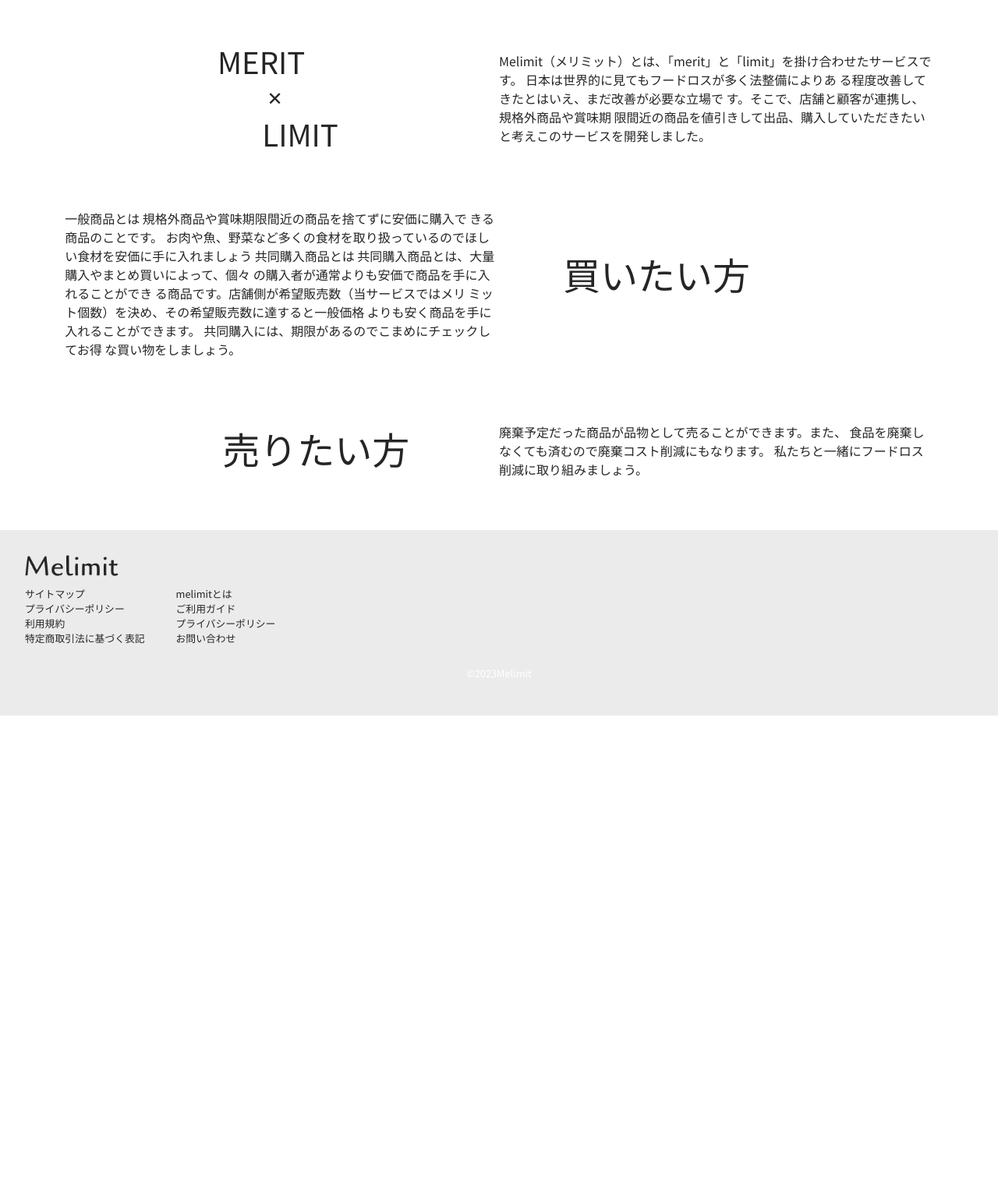
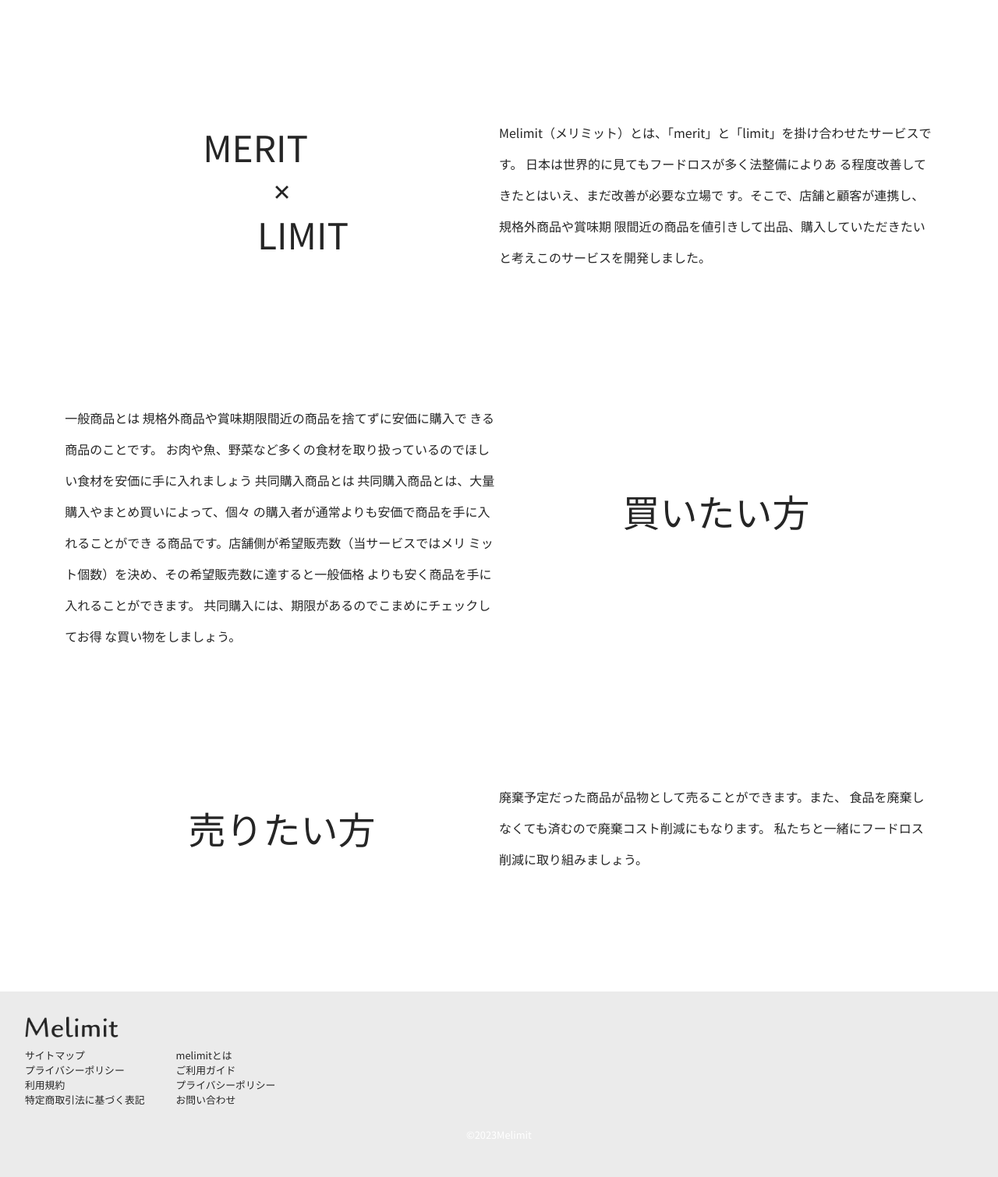
Before and after one commit to shumpei-kayano/2023TeamA, a Django app: page /what-melimit/ in a window 1280 px wide. Shown: the part 165-1675 px from the top of the page at 78% size. Before the commit the page ends 1083 px from the top, so only its background shows below. Run offline with Django 4.2, Linux system fonts and the light colour scheme.

Commit message:
Melimitとは完成

```diff
--- a/src/user/static/css/_explain.scss
+++ b/src/user/static/css/_explain.scss
@@ -1,74 +1,62 @@
-.section1 {
+.explain-top__section1 {
     display: flex;
     flex-direction: row;
-}
-
-.section1_left, .section1_right {
+    margin: 134px 0;  // 上下にマージンを追加する
+    &_left {
         flex: 1;
-}
-
-.section2 {
-    display: flex;
-    flex-direction: row-reverse;
-}
-
-.section2_left, .section2_right {
-    flex: 1;
-}
-.section3 {
-    display: flex;
-    flex-direction: row;
-}
-
-.section3_left, .section3_right {
-    flex: 1;
-}
-
-.section1_left {
         display: flex;
         flex-direction: column;
         align-items: center;
-}
-
-.section1, .section2, .section3 {
-    margin: 50px 0;  // 上下にマージンを追加する
-}
-
-.section1_left {
-    font-size: 1em;  // 文字を大きくする
-    margin-top: 0px;  // 上にマージンを追加する
-    transform: translateX(-9px);  // 左に50px移動する
-}
-
-.section2_left {
-    font-size: 3em;  // 文字を大きくする
-    margin-top: 63px;  // 上にマージンを追加する
-    transform: translateX(82px);  // 左に50px移動する
-}
-
-.section3_left {
-    font-size: 3em;  // 文字を大きくする
-    margin-top: 13px;  // 上にマージンを追加する
-    transform: translateX(202px);  // 左に50px移動する
-}
-
-.container {
-    display: flex;
-    flex-direction: column;
-    justify-content: space-between;
-    height: 100vh;  // コンテナの高さをビューポートの高さに設定
-}
-
+        font-size: 1.2em;  // 文字を大きくする
+        margin-top: 20px;  // 上にマージンを追加する
+        // transform: translateX(-29px);  // 左に50px移動する
         .merit {
             font-size: 2.4em;  // 文字を大きくする
-    margin-right: 35px;  // 右側にマージンを追加する
+        transform: translateX(-34px);  // 左に50px移動する
     }
-
         .limit {
             font-size: 2.4em;  // 文字を大きくする
-    margin-left: 65px;  // 左側にマージンを追加する
+            transform: translateX(27px);  // 左に50px移動する
         }
-
         .cross {
             font-size: 1.5em;  // "✕"の文字サイズを調整する
         }
+    }
+    &_right {
+        flex: 1;
+        line-height: 2.5;  // 行間を1.5に設定する
+    }
+}
+
+
+.explain-top__section2 {
+    display: flex;
+    flex-direction: row-reverse;
+    margin: 134px 0;  // 上下にマージンを追加する
+    &_left {
+        flex: 1;
+        font-size: 3em;  // 文字を大きくする
+        margin-top: 119px;  // 上にマージンを追加する
+        text-align: center;  // 文字を中央に配置する;
+    }
+    &_right {
+        flex: 1;
+        line-height: 2.5;  // 行間を1.5に設定する
+    }
+}
+
+.explain-top__section3 {
+    margin: 134px 0;  // 上下にマージンを追加する
+    display: flex;
+    flex-direction: row;
+    &_left {
+        flex: 1;
+        font-size: 3em;  // 文字を大きくする
+        margin-top: 40px;  // 上にマージンを追加する
+        text-align: center;
+    }
+    &_right {
+        flex: 1;
+        line-height: 2.5;  // 行間を1.5に設定する
+    }
+}
--- a/src/user/static/css/style.css
+++ b/src/user/static/css/style.css
@@ -843,80 +843,65 @@
   width: 100%;
 }
 
-.section1 {
+.explain-top__section1 {
+  display: flex;
+  flex-direction: row;
+  margin: 134px 0;
+}
+.explain-top__section1_left {
+  flex: 1;
+  display: flex;
+  flex-direction: column;
+  align-items: center;
+  font-size: 1.2em;
+  margin-top: 20px;
+}
+.explain-top__section1_left .merit {
+  font-size: 2.4em;
+  transform: translateX(-34px);
+}
+.explain-top__section1_left .limit {
+  font-size: 2.4em;
+  transform: translateX(27px);
+}
+.explain-top__section1_left .cross {
+  font-size: 1.5em;
+}
+.explain-top__section1_right {
+  flex: 1;
+  line-height: 2.5;
+}
+
+.explain-top__section2 {
+  display: flex;
+  flex-direction: row-reverse;
+  margin: 134px 0;
+}
+.explain-top__section2_left {
+  flex: 1;
+  font-size: 3em;
+  margin-top: 119px;
+  text-align: center;
+}
+.explain-top__section2_right {
+  flex: 1;
+  line-height: 2.5;
+}
+
+.explain-top__section3 {
+  margin: 134px 0;
   display: flex;
   flex-direction: row;
 }
-
-.section1_left, .section1_right {
+.explain-top__section3_left {
   flex: 1;
+  font-size: 3em;
+  margin-top: 40px;
+  text-align: center;
 }
-
-.section2 {
-  display: flex;
-  flex-direction: row-reverse;
-}
-
-.section2_left, .section2_right {
+.explain-top__section3_right {
   flex: 1;
-}
-
-.section3 {
-  display: flex;
-  flex-direction: row;
-}
-
-.section3_left, .section3_right {
-  flex: 1;
-}
-
-.section1_left {
-  display: flex;
-  flex-direction: column;
-  align-items: center;
-}
-
-.section1, .section2, .section3 {
-  margin: 50px 0;
-}
-
-.section1_left {
-  font-size: 1em;
-  margin-top: 0px;
-  transform: translateX(-9px);
-}
-
-.section2_left {
-  font-size: 3em;
-  margin-top: 63px;
-  transform: translateX(82px);
-}
-
-.section3_left {
-  font-size: 3em;
-  margin-top: 13px;
-  transform: translateX(202px);
-}
-
-.container {
-  display: flex;
-  flex-direction: column;
-  justify-content: space-between;
-  height: 100vh;
-}
-
-.merit {
-  font-size: 2.4em;
-  margin-right: 35px;
-}
-
-.limit {
-  font-size: 2.4em;
-  margin-left: 65px;
-}
-
-.cross {
-  font-size: 1.5em;
+  line-height: 2.5;
 }
 
 .loading {
--- a/src/user/templates/user/explain.html
+++ b/src/user/templates/user/explain.html
@@ -2,13 +2,13 @@
 {% load static %}
 {% block content %}
 <div class="explain-top">
-<section class="section1 ">
-    <div class="section1_left">
+<section class="explain-top__section1 ">
+    <div class="explain-top__section1_left">
         <div class="merit">MERIT</div>
         <div class="cross">✕</div>
         <div class="limit">LIMIT</div>
     </div>
-    <div class="section1_right">
+    <div class="explain-top__section1_right">
         <p>Melimit（メリミット）とは、「merit」と「limit」を掛け合わせたサービスです。
         日本は世界的に見てもフードロスが多く法整備によりあ
         る程度改善してきたとはいえ、まだ改善が必要な立場で
@@ -16,9 +16,9 @@
         限間近の商品を値引きして出品、購入していただきたいと考えこのサービスを開発しました。</p>
     </div>
 </section>
-<section class="section2">
-    <div class="section2_left">買いたい方</div>
-    <div class="section2_right">
+<section class="explain-top__section2">
+    <div class="explain-top__section2_left">買いたい方</div>
+    <div class="explain-top__section2_right">
         <p>一般商品とは
         規格外商品や賞味期限間近の商品を捨てずに安価に購入で
         きる商品のことです。
@@ -34,9 +34,9 @@
         な買い物をしましょう。
     </div>
 </section>
-<section class="section3">
-    <div class="section3_left">売りたい方</div>
-    <div class="section3_right">
+<section class="explain-top__section3">
+    <div class="explain-top__section3_left">売りたい方</div>
+    <div class="explain-top__section3_right">
         <p>廃棄予定だった商品が品物として売ることができます。また、
         食品を廃棄しなくても済むので廃棄コスト削減にもなります。
         私たちと一緒にフードロス削減に取り組みましょう。
```
Lines whose indentation alone changed are shown as unchanged.
